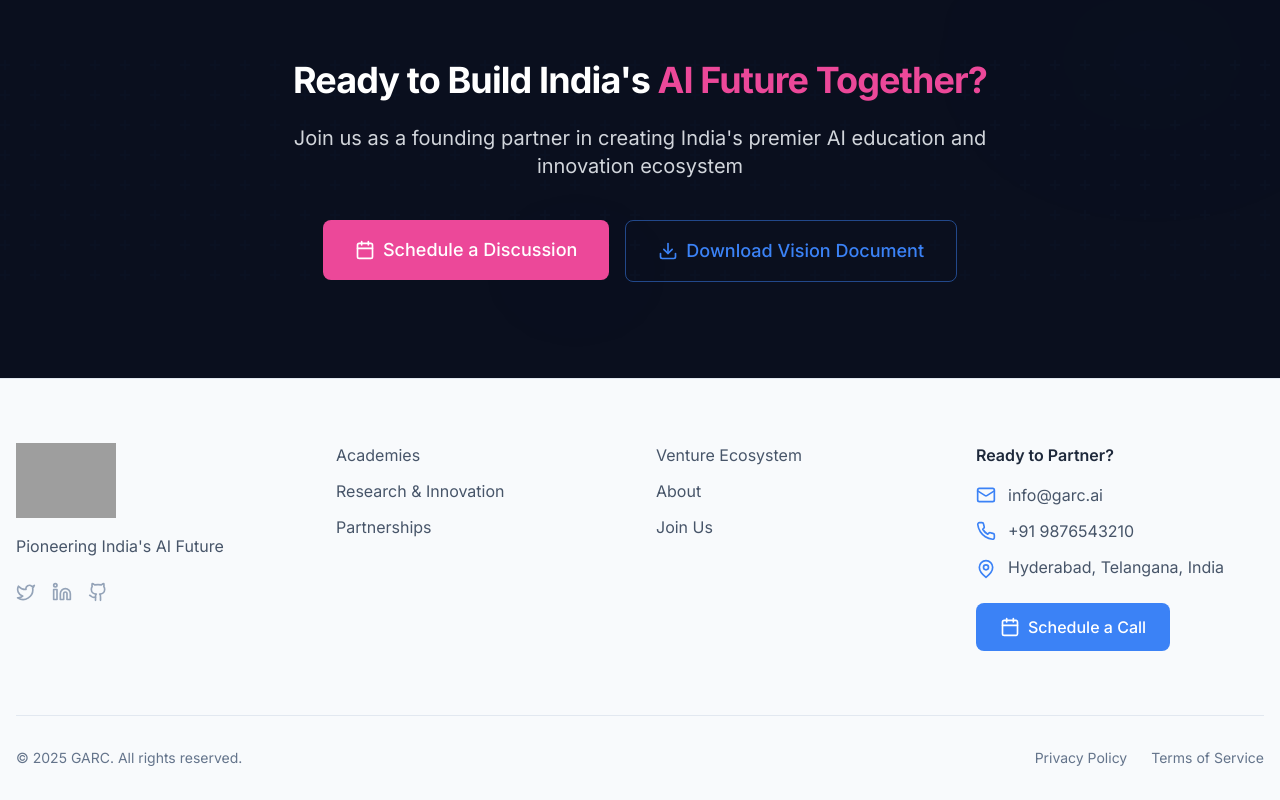
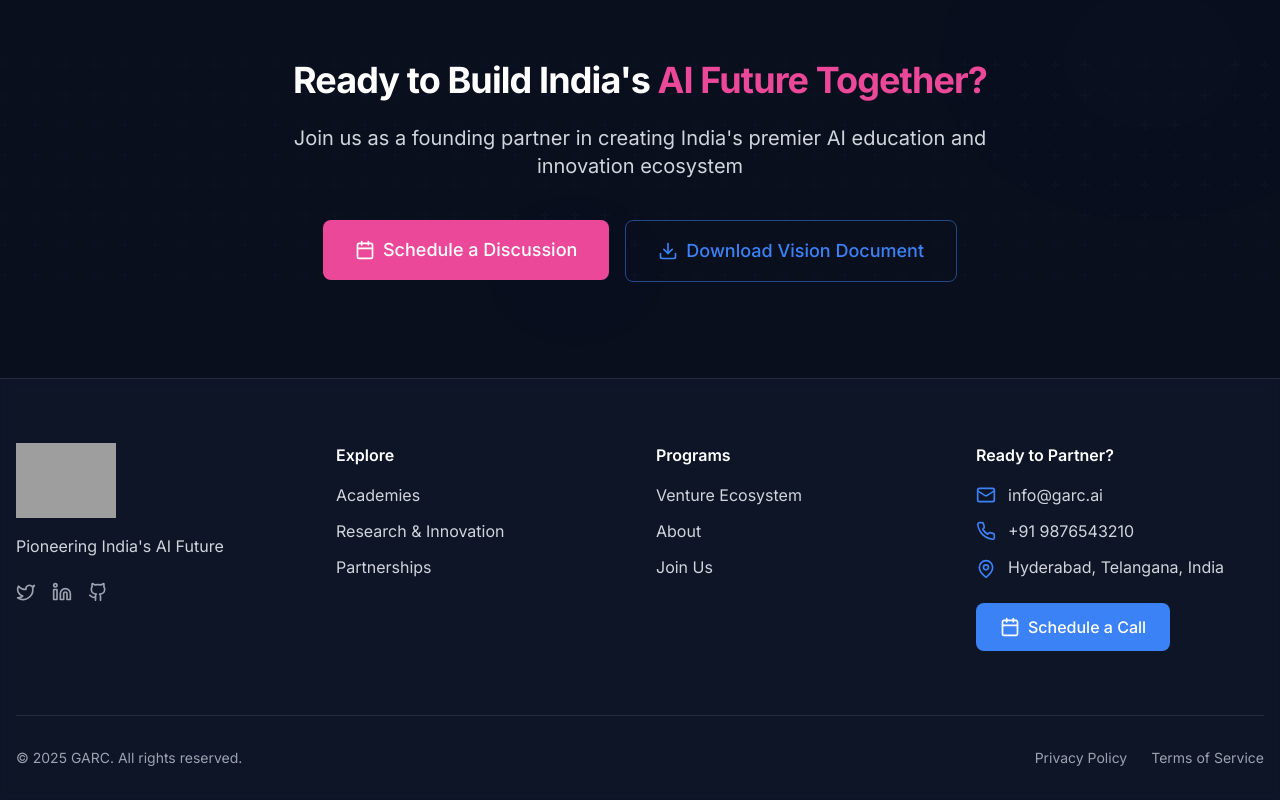
Before and after one commit to RaupscZAN/GARC-2, a React (Vite) app: page / in a window 1280 px wide. Shown: the part 3438-4238 px from the top of the page. Built offline with nearby package versions, Linux system fonts and the light colour scheme; grey boxes are pictures that could not be loaded.

Commit message:
Updated Footer.tsx

```diff
--- a/src/components/layout/Footer.tsx
+++ b/src/components/layout/Footer.tsx
@@ -5,7 +5,7 @@ import Button from '../ui/Button';
 
 const Footer: React.FC = () => {
   return (
-    <footer className="bg-slate-50 border-t border-slate-200 pt-16 pb-8">
+    <footer className="bg-slate-900/80 backdrop-blur-sm border-t border-white/10 pt-16 pb-8">
       <div className="container mx-auto px-4">
         <div className="grid grid-cols-1 md:grid-cols-2 lg:grid-cols-4 gap-8">
           <div className="lg:col-span-1">
@@ -18,36 +18,37 @@ const Footer: React.FC = () => {
                 className="object-contain"
               />
             </Link>
-            <p className="text-slate-600 mb-6">
+            <p className="text-gray-300 mb-6">
               Pioneering India's AI Future
             </p>
             <div className="flex gap-4">
-              <a href="#" className="text-slate-400 hover:text-primary transition-colors" aria-label="Twitter">
+              <a href="#" className="text-gray-400 hover:text-primary transition-colors" aria-label="Twitter">
                 <Twitter size={20} />
               </a>
-              <a href="#" className="text-slate-400 hover:text-primary transition-colors" aria-label="LinkedIn">
+              <a href="#" className="text-gray-400 hover:text-primary transition-colors" aria-label="LinkedIn">
                 <Linkedin size={20} />
               </a>
-              <a href="#" className="text-slate-400 hover:text-primary transition-colors" aria-label="GitHub">
+              <a href="#" className="text-gray-400 hover:text-primary transition-colors" aria-label="GitHub">
                 <Github size={20} />
               </a>
             </div>
           </div>
 
           <div>
+            <h3 className="text-white font-semibold mb-4">Explore</h3>
             <ul className="space-y-3">
               <li>
-                <Link to="/academies" className="text-slate-600 hover:text-primary transition-colors">
+                <Link to="/academies" className="text-gray-300 hover:text-primary transition-colors">
                   Academies
                 </Link>
               </li>
               <li>
-                <Link to="/research" className="text-slate-600 hover:text-primary transition-colors">
+                <Link to="/research-innovation" className="text-gray-300 hover:text-primary transition-colors">
                   Research & Innovation
                 </Link>
               </li>
               <li>
-                <Link to="/partnerships" className="text-slate-600 hover:text-primary transition-colors">
+                <Link to="/partnerships" className="text-gray-300 hover:text-primary transition-colors">
                   Partnerships
                 </Link>
               </li>
@@ -55,14 +56,15 @@ const Footer: React.FC = () => {
           </div>
 
           <div>
+            <h3 className="text-white font-semibold mb-4">Programs</h3>
             <ul className="space-y-3">
               <li>
-                <Link to="/venture-ecosystem" className="text-slate-600 hover:text-primary transition-colors">
+                <Link to="/venture-ecosystem" className="text-gray-300 hover:text-primary transition-colors">
                   Venture Ecosystem
                 </Link>
               </li>
               <li>
-                <Link to="/about" className="text-slate-600 hover:text-primary transition-colors">
+                <Link to="/about" className="text-gray-300 hover:text-primary transition-colors">
                   About
                 </Link>
               </li>
@@ -71,7 +73,7 @@ const Footer: React.FC = () => {
                   href="https://docs.google.com/forms/d/e/1FAIpQLSeKj9DeXunZDnUUJdt-ldvKJqRQPurZleNB2lJ4owFL91lPtQ/viewform?usp=dialog"
                   target="_blank"
                   rel="noopener noreferrer"
-                  className="text-slate-600 hover:text-primary transition-colors"
+                  className="text-gray-300 hover:text-primary transition-colors"
                 >
                   Join Us
                 </a>
@@ -80,23 +82,23 @@ const Footer: React.FC = () => {
           </div>
 
           <div>
-            <h3 className="text-slate-800 font-semibold mb-4">Ready to Partner?</h3>
+            <h3 className="text-white font-semibold mb-4">Ready to Partner?</h3>
             <ul className="space-y-3 mb-6">
               <li className="flex items-center gap-3">
                 <Mail size={20} className="text-primary shrink-0" />
-                <a href="mailto:info@garc.ai" className="text-slate-600 hover:text-primary transition-colors">
+                <a href="mailto:info@garc.ai" className="text-gray-300 hover:text-primary transition-colors">
                   info@garc.ai
                 </a>
               </li>
               <li className="flex items-center gap-3">
                 <Phone size={20} className="text-primary shrink-0" />
-                <a href="tel:+919876543210" className="text-slate-600 hover:text-primary transition-colors">
+                <a href="tel:+919876543210" className="text-gray-300 hover:text-primary transition-colors">
                   +91 9876543210
                 </a>
               </li>
               <li className="flex items-start gap-3">
                 <MapPin size={20} className="text-primary mt-1 shrink-0" />
-                <span className="text-slate-600">Hyderabad, Telangana, India</span>
+                <span className="text-gray-300">Hyderabad, Telangana, India</span>
               </li>
             </ul>
             <Button
@@ -112,15 +114,15 @@ const Footer: React.FC = () => {
           </div>
         </div>
 
-        <div className="mt-16 pt-8 border-t border-slate-200 flex flex-col md:flex-row justify-between items-center gap-4">
-          <p className="text-slate-500 text-sm">
+        <div className="mt-16 pt-8 border-t border-white/10 flex flex-col md:flex-row justify-between items-center gap-4">
+          <p className="text-gray-400 text-sm">
             © {new Date().getFullYear()} GARC. All rights reserved.
           </p>
           <div className="flex gap-6">
-            <a href="#" className="text-slate-500 hover:text-primary text-sm transition-colors">
+            <a href="#" className="text-gray-400 hover:text-primary text-sm transition-colors">
               Privacy Policy
             </a>
-            <a href="#" className="text-slate-500 hover:text-primary text-sm transition-colors">
+            <a href="#" className="text-gray-400 hover:text-primary text-sm transition-colors">
               Terms of Service
             </a>
           </div>
```
